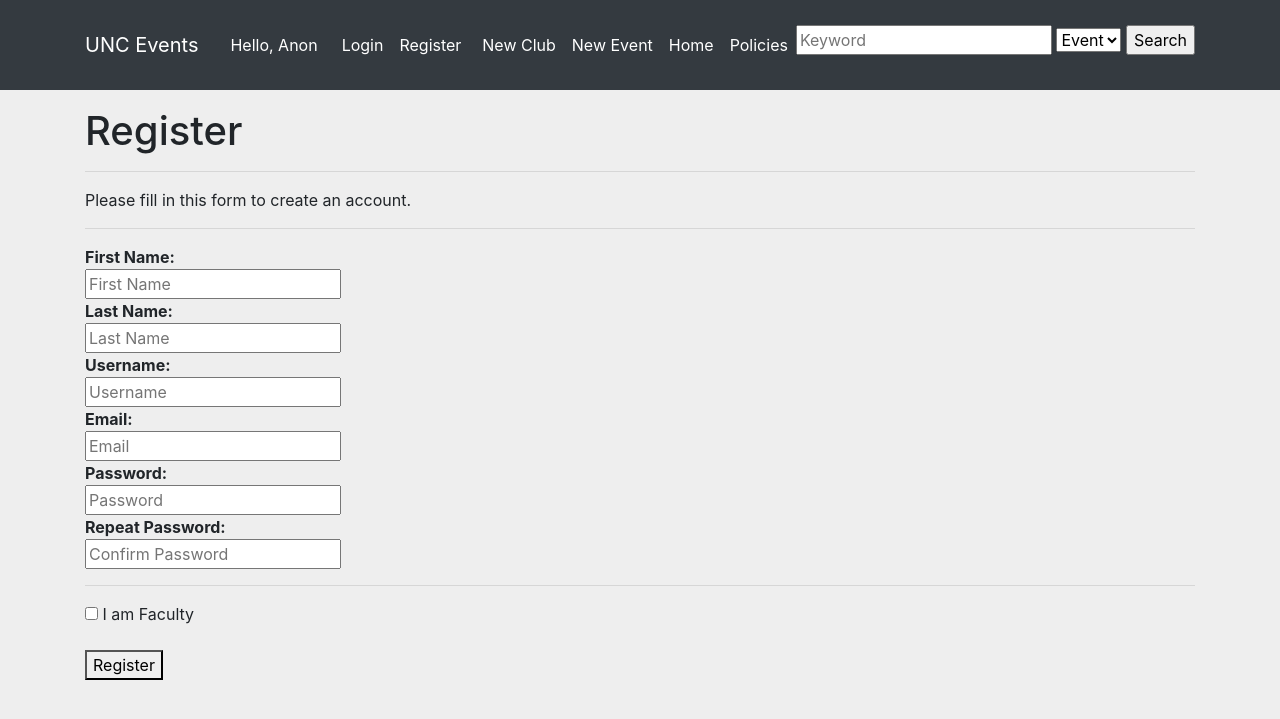
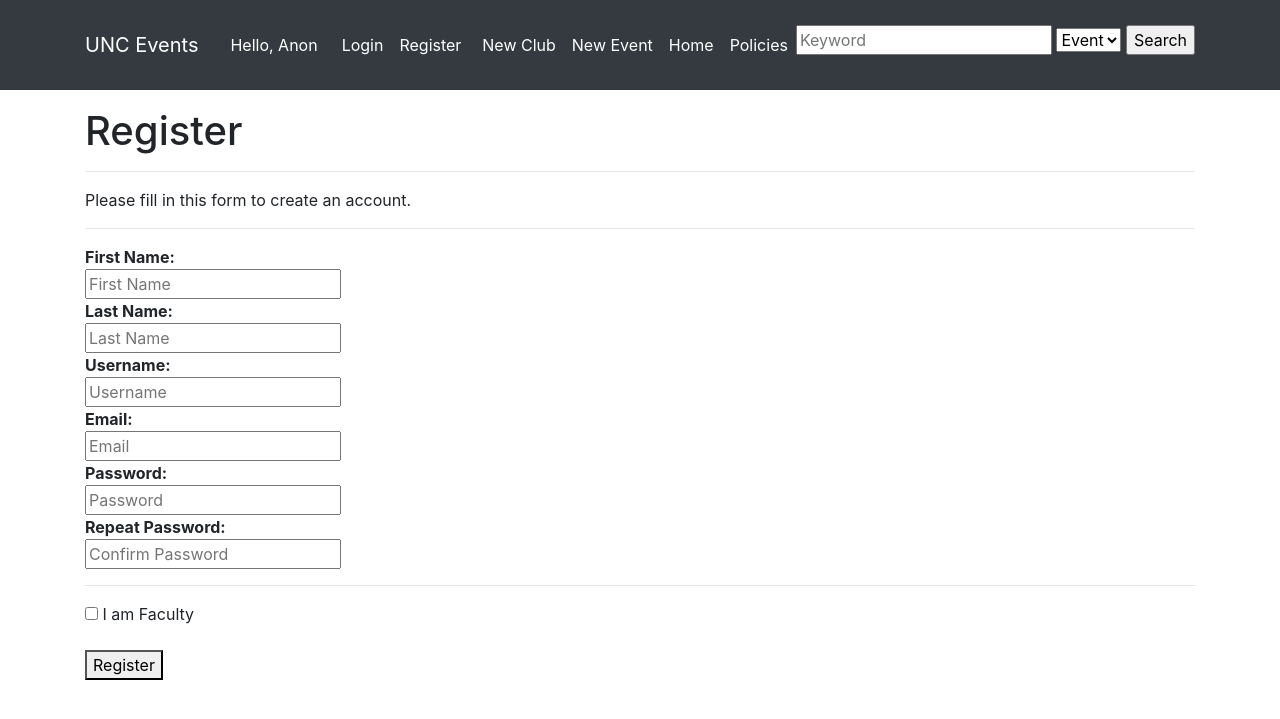
Before and after one commit to Ashley-Carlson/UNC-Events-Online, a PHP site: page /register.php in a window 1280 px wide. Shown: the top 719 px of the page. Run offline with PHP 8.4, Linux system fonts and the light colour scheme; data that the repository does not hold is empty; some libraries are stand-ins or nearby versions.

Commit message:
Event and such background color change

```diff
--- a/layout/style.css
+++ b/layout/style.css
@@ -26,7 +26,7 @@
 }
 
 .register, .login, .addevent, .addclub{
-    background-color: #eee;
+    background-color: white;
     text-align: left;
 }
 
```
